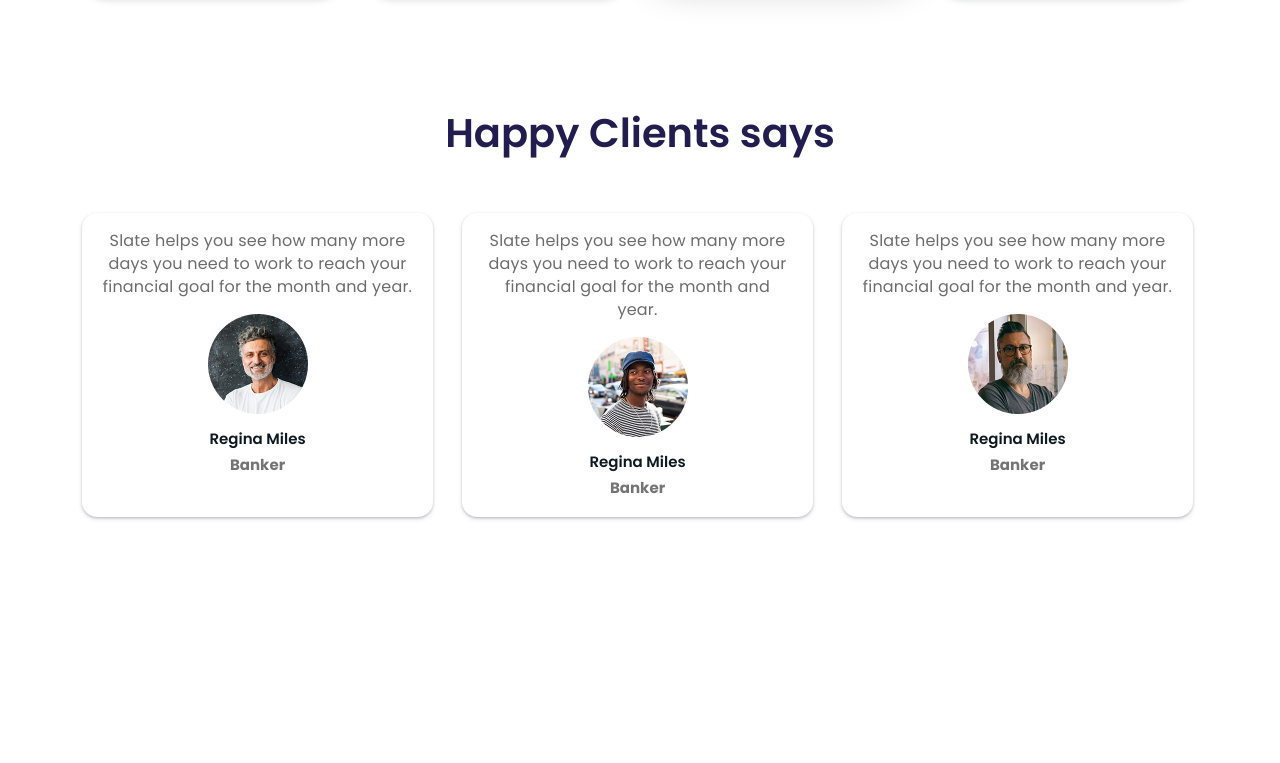
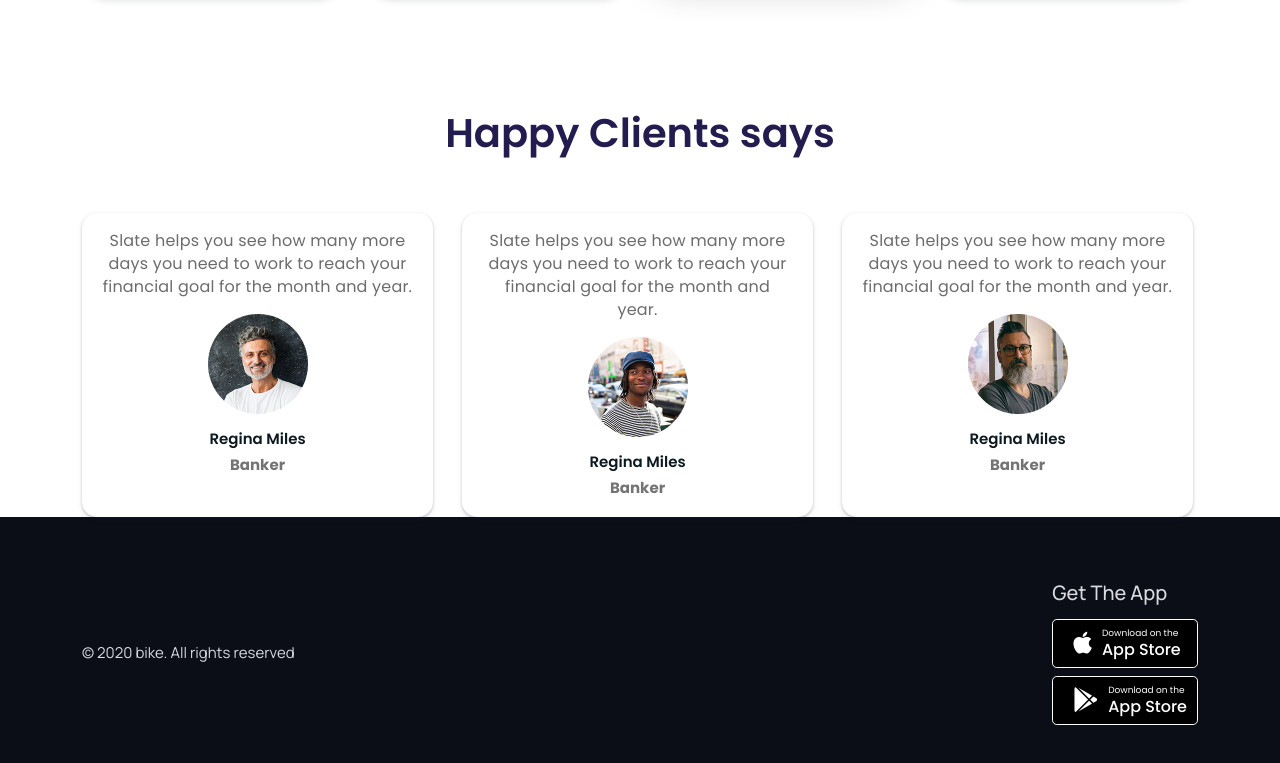
Before and after one commit to Developer-Rakib/convention-center, a plain HTML site: page index.html in a window 1280 px wide. Shown: the part 1771-2534 px from the top of the page. Before the commit the page ends 2304 px from the top, so only its background shows below. Drawn offline with nearby package versions, Linux system fonts and the light colour scheme.

Commit message:
footer added

```diff
--- a/index.html
+++ b/index.html
@@ -68,7 +68,7 @@
           </div>
           <div class="carousel-inner carousel-main position-relative">
 
-            <div class="inner-slider d-flex d-flex align-items-center justify-content-center">
+            <div class="inner-slider d-flex align-items-center justify-content-center">
               <div class="carusel-text text-white text-center">
                 <h1>The perfect venue for your next event</h1>
                 <p>Amet minim mollit non deserunt ullamco est sit aliqua dolor do amet sint. Velit officia consequat duis enim velit</p>
@@ -263,9 +263,28 @@
 
       </main>
 
-      <footer>
-        <div class="footer-contant">
-          <p></p>
+      <footer class="footer-section py-5">
+        <div class="container py-3">
+          <div class="footer-contant d-flex d-flex justify-content-between align-items-center text-white">
+            <p class="copy-right">&copy; 2020 bike. All rights reserved</p>
+            <div class="app">
+              <h5>Get The App</h5>
+              <div class="store d-flex align-items-center rounded-3 mb-2">
+                <i class="fab fa-apple"></i>
+                <div class="store-text">
+                  <p>Download on the</p>
+                  <h3>App Store</h3>
+                </div>
+              </div>
+              <div class="store d-flex align-items-center rounded-3">
+                <i class="fab fa-google-play"></i>
+                <div class="store-text">
+                  <p>Download on the</p>
+                  <h3>App Store</h3>
+                </div>
+              </div>
+            </div>
+         </div>
         </div>
       </footer>
 
--- a/style.css
+++ b/style.css
@@ -268,3 +268,46 @@ ul {
   font-size: 15px;
 	font-weight: 700;
 }
+
+/*------------------
+    pricing section
+ -------------------*/
+
+
+ footer {
+	background: #0B0D17;
+}
+.copy-right {
+	font-size: 15px;
+	color: rgba(217, 219, 225, 1);
+	font-weight: 400;
+	margin-bottom: 0;
+  font-family: 'Manrope', sans-serif;
+}
+.app{}
+.app h5 {
+	font-size: 20px;
+	color: rgba(217, 219, 225, 1);
+	font-weight: 500;
+	font-family: 'Manrope', sans-serif;
+	margin-bottom: 14px;
+}
+.store {
+	background-color: black;
+	padding: 1px 10px;
+  border: 1px solid white;
+}
+.store i {
+	font-size: 25px;
+	padding: 10px;
+}
+.store-text{}
+.store-text p {
+	font-size: 9px;
+	margin-bottom: 0;
+}
+.store-text h3 {
+	font-size: 16px;
+	margin-bottom: 0;
+
+}
```
